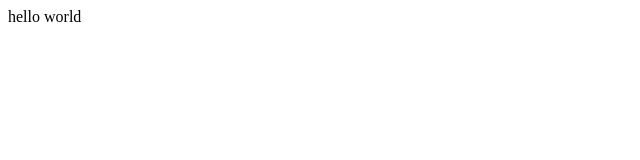
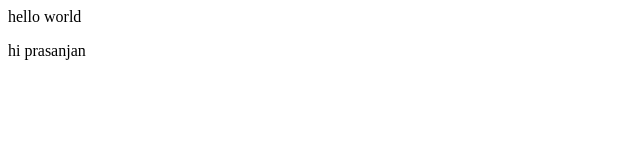
Before and after one commit to prasanjanbiswal/team-project, a plain HTML site: page index.html in a window 1280 px wide. Shown: the full height of the page, 0-640 px from the left. Drawn offline with Linux system fonts and the light colour scheme.

Commit message:
adding new para

```diff
--- a/index.html
+++ b/index.html
@@ -1 +1,2 @@
 <p>hello world</p>
+<p>hi prasanjan </p>
```
